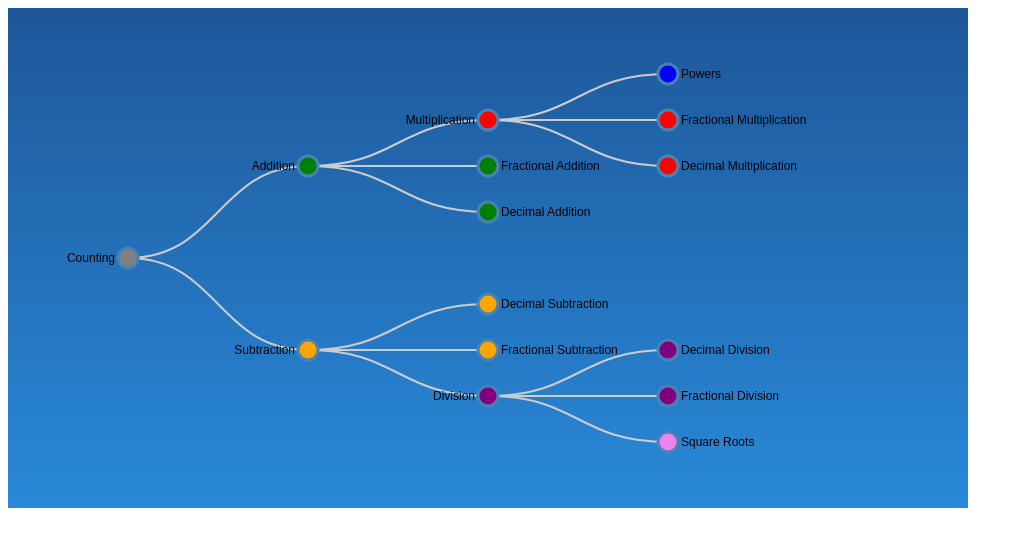
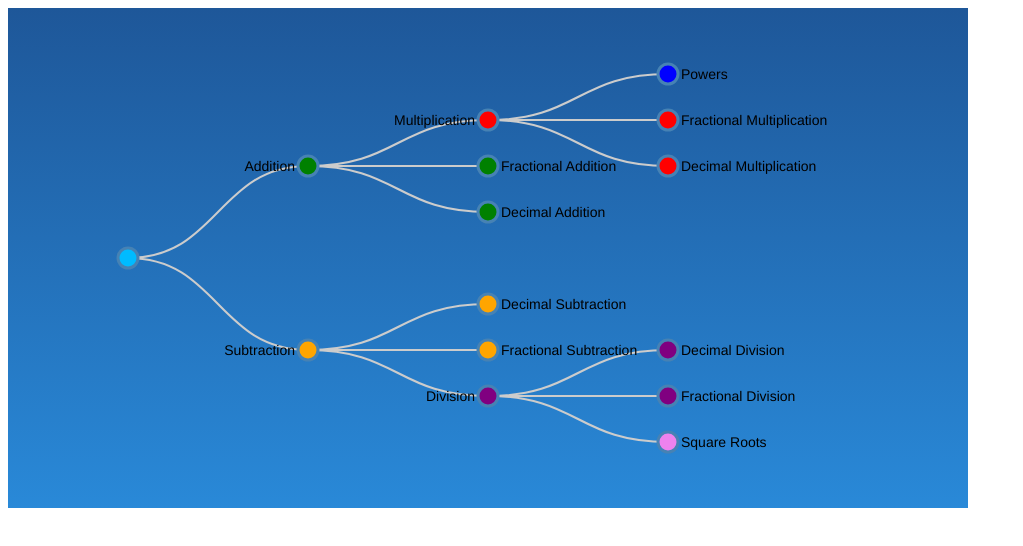
Before and after one commit to Koala-t/D3-practice, a plain HTML site: page tree/tree.html in a window 1280 px wide. Shown: the whole page, without its empty margins (0-1023 px from the left). Drawn offline with nearby package versions, Linux system fonts and the light colour scheme.

Commit message:
add style

```diff
--- a/tree/tree.css
+++ b/tree/tree.css
@@ -4,7 +4,7 @@
  stroke-width: 3px;
 }
 
-.node text { font: 12px sans-serif; }
+.node text { font: 14px helvetica; }
 
 .link {
  fill: none;
--- a/tree/tree.html
+++ b/tree/tree.html
@@ -17,9 +17,9 @@
 
 var treeData = [
   {
-    "name": "Counting",
+    "name": "",
     "parent": "null",
-    "level": "grey",
+    "level": "#00bbff",
     "children": [
     {
       "name": "Addition",
```
